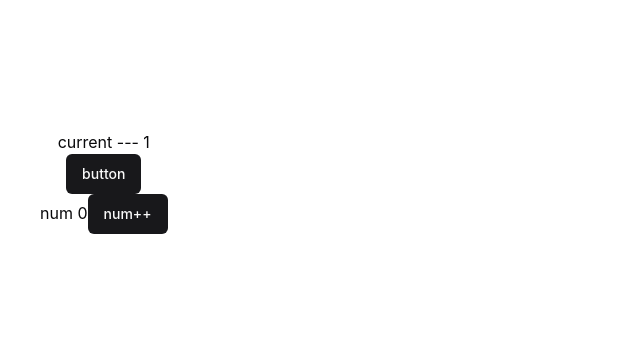
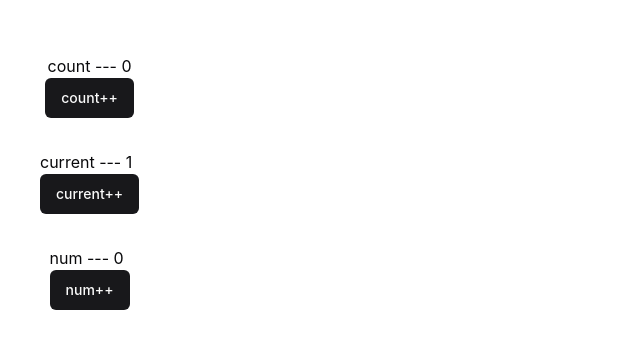
Before and after one commit to alvinli1008/shadcn-ui-test-03, a React (Vite) app: page / in a window 1280 px wide. Shown: the part 218-566 px from the top of the page, without its empty margins (0-640 px from the left). Built offline with nearby package versions, Linux system fonts and the light colour scheme.

Commit message:
feat: update

```diff
--- a/src/App.jsx
+++ b/src/App.jsx
@@ -1,27 +1,25 @@
+import Num from "./components/Num";
+import Current from "./components/Current";
+import { useState } from "react";
 import { Button } from "./components/ui/button";
-import { shallow } from "./hooks/shallow";
-import useGlobal from "./hooks/useGlobal";
-
-import Num from "./components/Num";
 
 function App() {
-  const [current, setState] = useGlobal(
-    (state) => [state.current, state.setState],
-    shallow
-  );
-
-  console.log("app", current);
+  const [count, setCount] = useState(0);
+  console.log("app");
 
   return (
     <div className="flex items-center justify-center flex-col p-10">
-      <p>current --- {current}</p>
+      count --- {count}
       <Button
         onClick={() => {
-          setState({ current: current + 1 });
+          setCount((prev) => prev + 1);
         }}
       >
-        button
+        count++
       </Button>
+      <p className="py-4"></p>
+      <Current></Current>
+      <p className="py-4"></p>
       <Num></Num>
     </div>
   );
--- /dev/null
+++ b/src/components/Current.jsx
@@ -0,0 +1,29 @@
+import { memo } from "react";
+import { shallow } from "../hooks/shallow";
+import useGlobal from "../hooks/useGlobal";
+import { Button } from "./ui/button";
+
+function Current() {
+  const [current, setState] = useGlobal(
+    (state) => [state.current, state.setState],
+    shallow
+  );
+
+  console.log("Current");
+  return (
+    <div>
+      <p>current --- {current}</p>
+      <Button
+        onClick={() => {
+          setState({ current: current + 1 });
+        }}
+      >
+        current++
+      </Button>
+    </div>
+  );
+}
+
+Current.displayName = "Current";
+
+export default memo(Current);
--- a/src/components/Num.jsx
+++ b/src/components/Num.jsx
@@ -12,7 +12,7 @@ function Num() {
   console.log("Num");
   return (
     <div>
-      num {num}
+      <p>num --- {num}</p>
       <Button
         onClick={() => {
           setState({ num: num + 1 });
```
